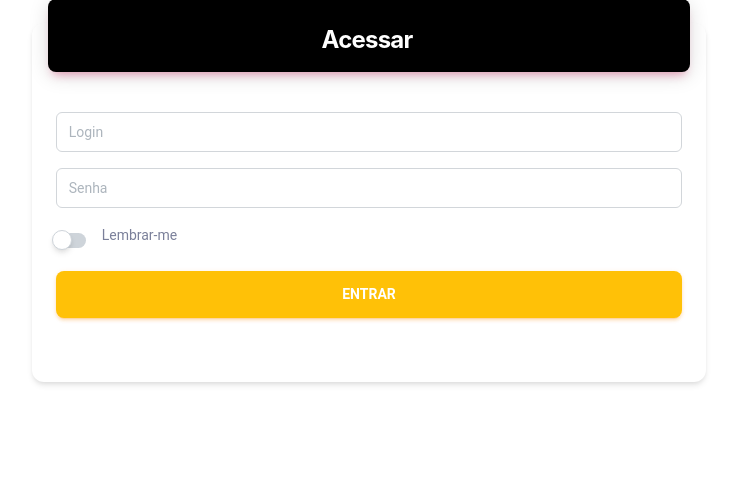
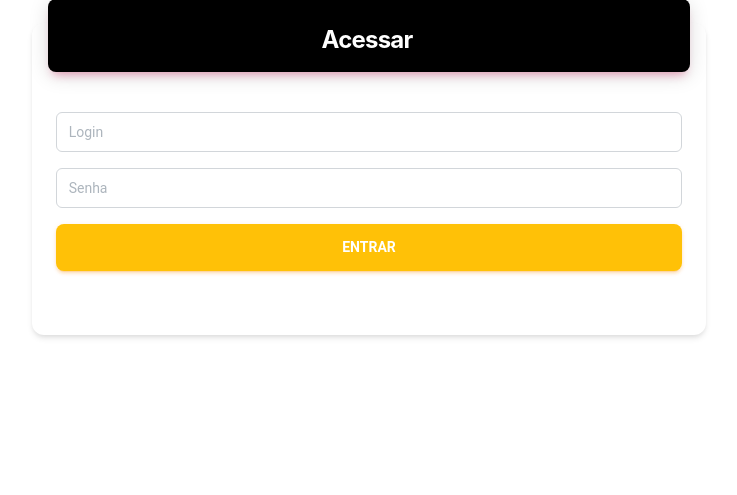
Before and after one commit to juliofraga/portariaweb, a PHP site: page /portariaweb/login in a window 1280 px wide. Shown: the part 114-609 px from the top of the page, without its empty margins (271-1008 px from the left). Run offline with PHP 8.4, Linux system fonts and the light colour scheme; data comes from the database, SQL or seed files in the repository; some libraries are stand-ins or nearby versions.

Commit message:
Remover por enquanto a opção "Lembrar de Mim"

```diff
--- a/app/Views/login.php
+++ b/app/Views/login.php
@@ -16,10 +16,10 @@
                         <div class="input-group input-group-outline mb-3">
                             <input type="password" class="form-control" id="pass" name="pass" placeholder="Senha" required>
                         </div>
-                        <div class="form-check form-switch d-flex align-items-center mb-3">
+                        <!--<div class="form-check form-switch d-flex align-items-center mb-3">
                             <input class="form-check-input" type="checkbox" name="keepConnected" id="keepConnected">
                             <label class="form-check-label mb-0 ms-3" for="rememberMe">Lembrar-me</label>
-                        </div>
+                        </div>-->
                         <?php
                             if(isset($_SESSION["pw_rotina"]) and $_SESSION["pw_tipo"] == 'error'){
                                 echo "<div class='alert alert-danger' role='alert'>";
```
